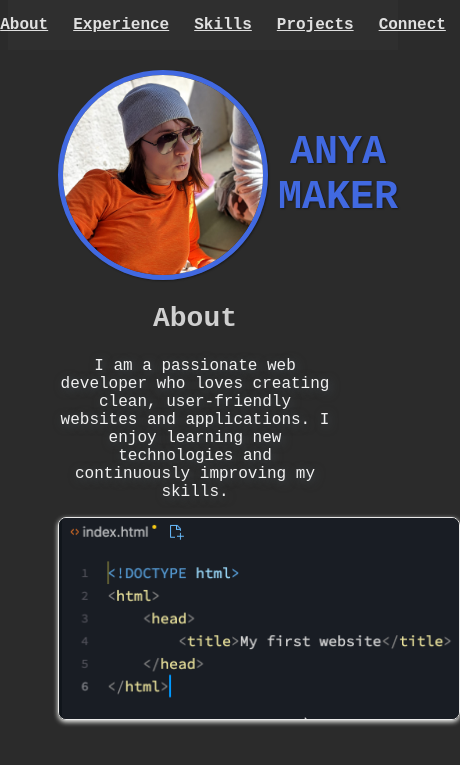
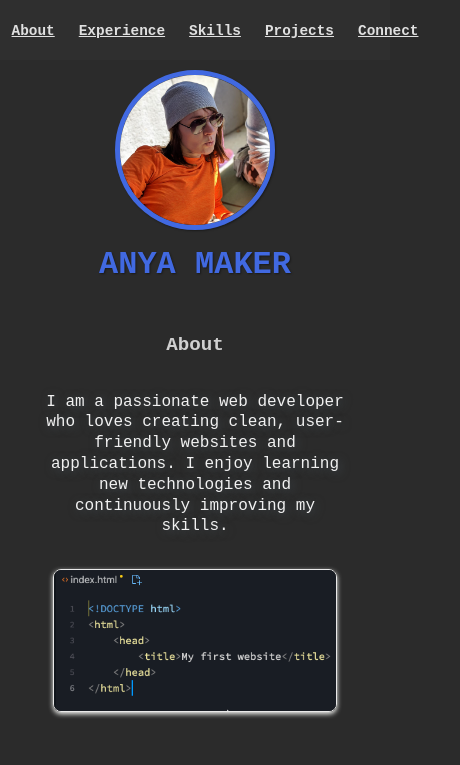
Before and after one commit to Ashanya20/anya-maker-luna, a plain HTML site: page index.html in a window 390 px wide. Shown: the top 765 px of the page, 460 px wide, since content can reach past the window. Drawn offline with Linux system fonts and the light colour scheme.

Commit message:
responsiveness added

```diff
--- a/css/index.css
+++ b/css/index.css
@@ -1,47 +1,68 @@
+/* Desktop */
 body {
     background: #2b2b2b;
     color: #f1f1f1;
     font-family: "Courier New", sans-serif;
+    font-size: 1.2rem;
+    margin: 0;
+}
+
+body img {
+    max-width: 100%;
 }
 
 .header {
-    margin: 70px 50px 0;
+    margin: 70px auto 0;
     display: flex;
     align-items: center;
-    gap: 10px;
+    justify-content: space-around;
+    max-width: 700px;
+    width: 100%;
+    gap: 20px;
+    flex-wrap: wrap;
+    padding: 0 20px;
 }
 
+.header h1 {
+    margin: 0;
+    text-align: center;
+}
+
+/* Typography */
+
 h1 {
-    font-size: 40px;
-    font-weight: 750;
+    font-size: 3rem;
+    font-weight: 700;
     color: royalblue;
     text-transform: uppercase;
-    text-shadow: 1px 1px 2px rgba(0,0,0,0.4);
-    flex: 1 1 100%;
-    text-align: center;
-    margin-right: 150px;
+    text-shadow: 1px 1px 2px rgba(0, 0, 0, 0.4);
+    margin: 0;
 }
 
 h2 {
     text-align: center;
-    font-size: 28px;
+    font-size: 1.5rem;
     font-weight: 700;
     color: #d0d0d0;
 }
 
 p {
     text-shadow: 2px 2px 10px #444d55;
+    line-height: 1.2;
 }
 
+/*  Layout  */
+
 section {
-    margin: 50px;
+    margin: 50px auto;
     scroll-margin-top: 80px;
+    max-width: 1000px;
 }
 
 #Me {
     border-radius: 50%;
     border: 5px solid royalblue;
-    box-shadow: 1px 1px 2px rgba(0,0,0,0.4);
+    box-shadow: 1px 1px 2px rgba(0, 0, 0, 0.4);
     width: 200px;
     height: auto;
 }
@@ -50,6 +71,9 @@ section {
     border: 1px solid rgb(233, 233, 233);
     border-radius: 8px;
     box-shadow: 0 2px 5px rgb(248, 249, 246);
+    width: 400px;
+    max-width: none;
+    height: auto;
 }
 
 #About {
@@ -57,10 +81,27 @@ section {
     text-align: center;
 }
 
+.about {
+    display: flex;
+    justify-content: center;
+    align-items: center;
+    gap: 2rem;
+    margin: 2em auto;
+    padding: 1em;
+}
+
+.about img {
+    flex: 1;
+    width: 100%;
+    max-width: 700px;
+    height: auto;
+}
+
 .experience {
     display: flex;
     flex-wrap: wrap;
     gap: 20px;
+    padding: 0 20px;
 }
 
 .job {
@@ -96,9 +137,12 @@ section {
 #Connect ul {
     list-style: none;
     padding: 0;
-    display: flex;
-    justify-content: center;
-    gap: 35px;
+    display: grid;
+    grid-template-columns: repeat(2, auto);
+    justify-items: center;
+    gap: 50px;
+    max-width: fit-content;
+    margin: 0 auto;
 }
 
 #Connect li {
@@ -151,3 +195,137 @@ nav a {
 nav a:hover {
     color: royalblue;
 }
+
+/* Tablet */
+@media (max-width: 900px) {
+    .header {
+        max-width: 100%;
+        box-sizing: border-box;
+        justify-content: center;
+        align-items: center;
+        gap: 4rem;
+        padding: 0 2em;
+    }
+
+    .header h1 {
+        font-size: 2.5rem;
+        line-height: 1.2;
+        text-align: center;
+        max-width: 250px;
+        flex: 1;
+        white-space: normal;
+    }
+
+    #Me {
+        width: 180px;
+        flex-shrink: 0;
+    }
+
+    .about {
+        flex-direction: column;
+        margin: 1em auto;
+        padding: 0 2em;
+    }
+
+    .ab p {
+        font-size: 1.1rem;
+        line-height: 1.5;
+    }
+
+    .experience {
+        flex-direction: column;
+        padding: 0 50px;
+    }
+
+    .job {
+        flex: 1 1 100%;
+        font-size: 1.1rem;
+    }
+
+    .job-title {
+        font-size: 1.2rem;
+    }
+
+    nav ul {
+        gap: 10px;
+    }
+
+    nav a {
+        font-size: 1rem;
+        padding: 4px 8px;
+    }
+
+    #Connect a {
+        font-size: 1.1rem;
+        padding: 6px 12px;
+    }
+
+    #Connect ul {
+        gap: 35px;
+    }
+}
+
+/* Mobile */
+@media (max-width: 550px) {
+    .header {
+        flex-direction: column;
+        justify-content: center;
+        align-items: center;
+        gap: 1rem;
+        padding: 0 1rem;
+        text-align: center;
+    }
+
+    #Me {
+        width: 150px;
+    }
+
+    .header h1 {
+        font-size: 2rem;
+    }
+
+    h2 {
+        font-size: 1.2rem;
+        margin-top: 50px;
+    }
+
+    .about {
+        gap: 1rem;
+    }
+
+    #Code {
+        max-width: 90%;
+    }
+
+    .ab p {
+        font-size: 1rem;
+        line-height: 1.3;
+    }
+
+    .job {
+        flex: 1 1 100%;
+        font-size: 1rem;
+    }
+
+    .job-title {
+        font-size: 1.1rem;
+    }
+
+    nav ul {
+        gap: 8px;
+    }
+
+    nav a {
+        font-size: 0.9rem;
+        padding: 4px 8px;
+    }
+
+    #Connect a {
+        font-size: 1rem;
+        padding: 6px 10px;
+    }
+
+    #Connect ul {
+        gap: 20px;
+    }
+}
--- a/index.html
+++ b/index.html
@@ -27,12 +27,16 @@
 
     <section id="About">
         <h2>About</h2>
-        <p>
-            I am a passionate web developer who loves creating clean, user-friendly websites
-            and applications. I enjoy learning new technologies and continuously improving my skills.
-        </p>
-        <div>
-            <img src="images/doctype.png" alt="DOCTYPE" width="400" id="Code" />
+        <div class="about">
+            <div class="ab">
+                <p>
+                    I am a passionate web developer who loves creating clean, user-friendly websites
+                    and applications. I enjoy learning new technologies and continuously improving my skills.
+                </p>
+            </div>
+            <div class="ab">
+                <img src="images/doctype.png" alt="DOCTYPE" id="Code" />
+            </div>
         </div>
     </section>
 
```
